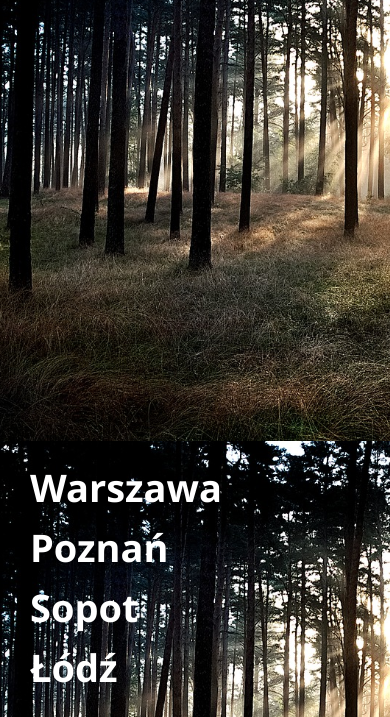
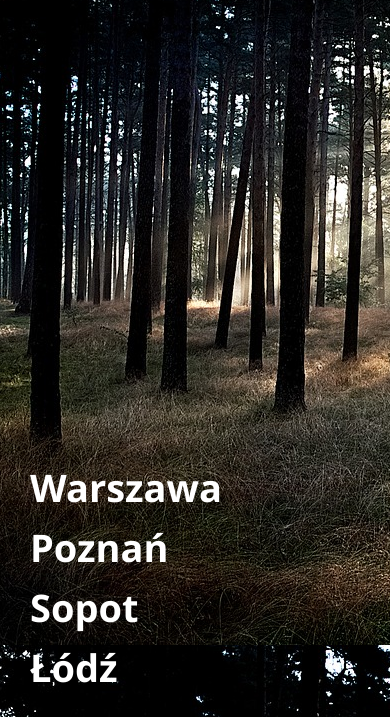
Before and after one commit to Novembert/WeatherApp, a plain HTML site: page index.html in a window 390 px wide. Shown: the part 127-844 px from the top of the page. Drawn offline with nearby package versions, Linux system fonts and the light colour scheme.

Commit message:
smallest mobile done

```diff
--- a/style.css
+++ b/style.css
@@ -7,7 +7,8 @@
 body#splash {
     background-image: url('zdjecia/las_1280.jpg');
     background-position-x: -50px;
-    background-size: 942px 568px;
+    /* background-size: 942px 568px; */
+
 }
 
 
```
